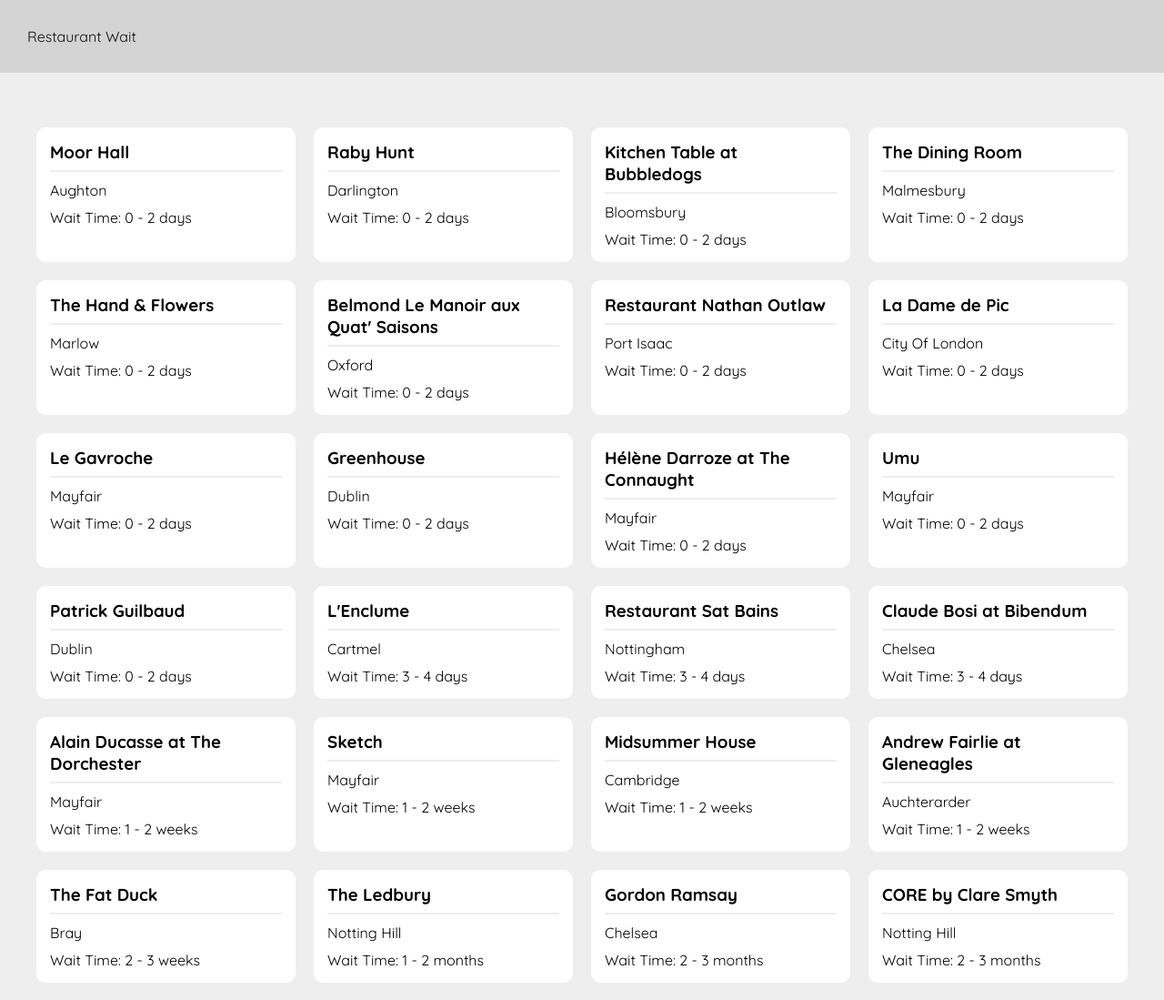
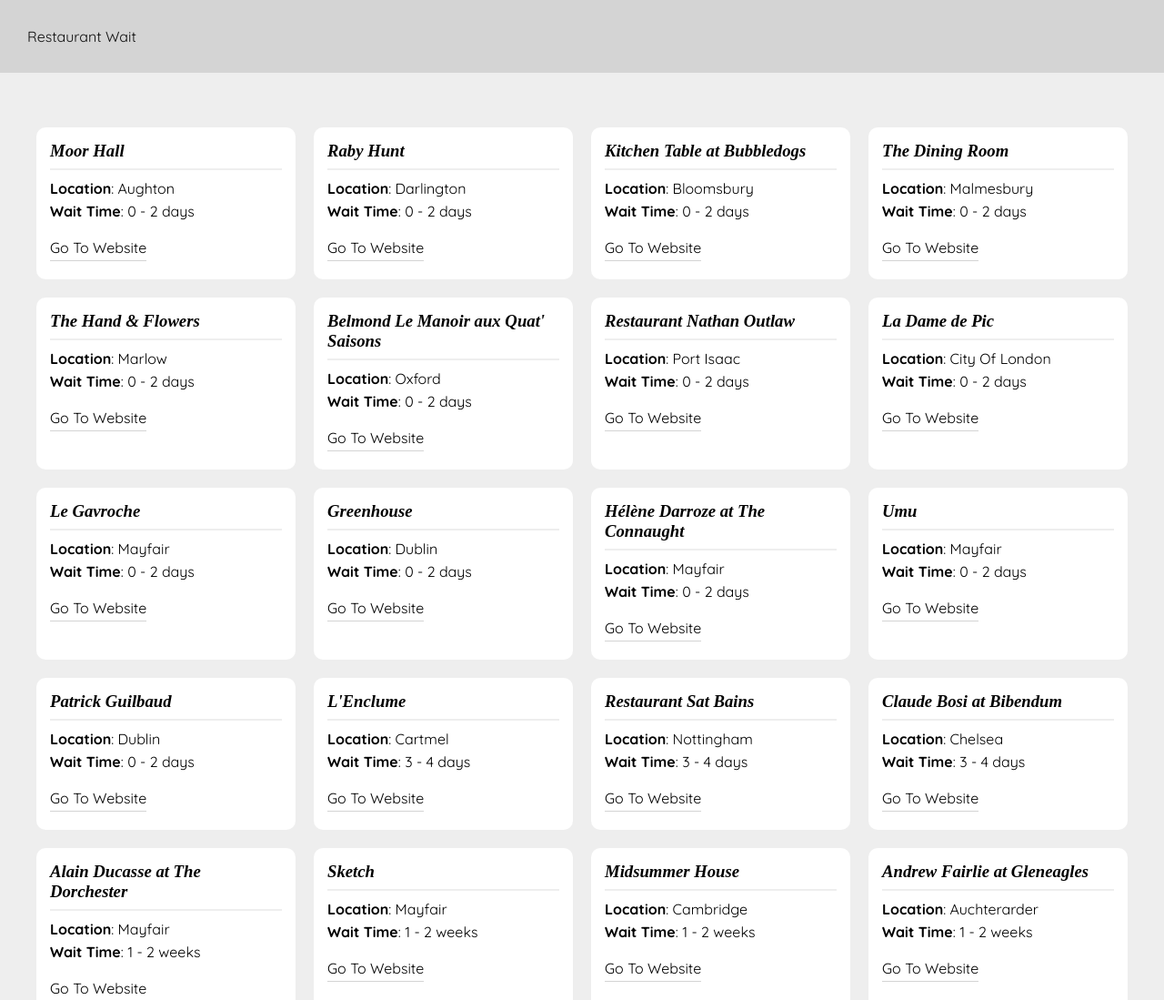
Before and after one commit to tmwlsh/restaurant-waits, a Gatsby site: page / in a window 1280 px wide. Shown: the top 1099 px of the page at 91% size. Built offline with nearby package versions, Linux system fonts and the light colour scheme; Gatsby itself is replaced by a stand-in of ours; a web font is replaced by a local one.

Commit message:
adds website to restaurants

```diff
--- a/src/components/RestaurantList.js
+++ b/src/components/RestaurantList.js
@@ -1,4 +1,5 @@
 import React from "react"
+import { Link } from "gatsby"
 import Data from "../data.json"
 
 const RestaurantList = () => {
@@ -13,8 +14,11 @@
             <li>
               <div className="inner">
                 <h3>{restaurants[entry].name}</h3>
-                <p>{restaurants[entry].location}</p>
-                <p>Wait Time: {restaurants[entry].wait}</p>
+                <p><span>Location</span>: {restaurants[entry].location}</p>
+                <p><span>Wait Time</span>: {restaurants[entry].wait}</p>
+                <a target="_blank" href={restaurants[entry].website}>
+                  <span>Go To Website</span>
+                </a>
               </div>
             </li>
           )
--- a/src/data.json
+++ b/src/data.json
@@ -5,259 +5,296 @@
       "location": "Aughton",
       "stars": 2,
       "waitCat": "0 - 2 days",
-      "wait": "0 - 2 days"
+      "wait": "0 - 2 days",
+      "website": "https://moorhall.com/"
     },
     "Raby Hunt": {
       "name": "Raby Hunt",
       "location": "Darlington",
       "stars": 2,
       "waitCat": "0 - 2 days",
-      "wait": "0 - 2 days"
+      "wait": "0 - 2 days",
+      "website": "https://www.rabyhuntrestaurant.co.uk/"
     },
     "Kitchen Table at Bubbledogs": {
       "name": "Kitchen Table at Bubbledogs",
       "location": "Bloomsbury",
       "stars": 2,
       "waitCat": "0 - 2 days",
-      "wait": "0 - 2 days"
+      "wait": "0 - 2 days",
+      "website": "https://kitchentablelondon.co.uk/"
     },
     "The Dining Room": {
       "name": "The Dining Room",
       "location": "Malmesbury",
       "stars": 2,
       "waitCat": "0 - 2 days",
-      "wait": "0 - 2 days"
+      "wait": "0 - 2 days",
+      "website": "https://www.whatleymanor.com/eat-drink/the-dining-room/"
     },
     "The Hand & Flowers": {
       "name": "The Hand & Flowers",
       "location": "Marlow",
       "stars": 2,
       "waitCat": "0 - 2 days",
-      "wait": "0 - 2 days"
+      "wait": "0 - 2 days",
+      "website": "https://www.thehandandflowers.co.uk/"
     },
     "Belmond Le Manoir aux Quat' Saisons": {
       "name": "Belmond Le Manoir aux Quat' Saisons",
       "location": "Oxford",
       "stars": 2,
       "waitCat": "0 - 2 days",
-      "wait": "0 - 2 days"
+      "wait": "0 - 2 days",
+      "website": "https://www.belmond.com/hotels/europe/uk/oxfordshire/belmond-le-manoir-aux-quat-saisons/dining"
     },
     "Restaurant Nathan Outlaw": {
       "name": "Restaurant Nathan Outlaw",
       "location": "Port Isaac",
       "stars": 2,
       "waitCat": "0 - 2 days",
-      "wait": "0 - 2 days"
+      "wait": "0 - 2 days",
+      "website": "https://nathan-outlaw.com/restaurants/restaurant-nathan-outlaw/"
     },
     "La Dame de Pic": {
       "name": "La Dame de Pic",
       "location": "City Of London",
       "stars": 2,
       "waitCat": "0 - 2 days",
-      "wait": "0 - 2 days"
+      "wait": "0 - 2 days",
+      "website": "ladamedepiclondon.co.uk"
     },
     "Le Gavroche": {
       "name": "Le Gavroche",
       "location": "Mayfair",
       "stars": 2,
       "waitCat": "0 - 2 days",
-      "wait": "0 - 2 days"
+      "wait": "0 - 2 days",
+      "website": "http://www.le-gavroche.co.uk/"
     },
     "Greenhouse": {
       "name": "Greenhouse",
       "location": "Mayfair",
       "stars": 2,
       "waitCat": "0 - 2 days",
-      "wait": "0 - 2 days"
+      "wait": "0 - 2 days",
+      "website": "https://www.greenhouserestaurant.co.uk/"
     },
     "Hélène Darroze at The Connaught": {
       "name": "Hélène Darroze at The Connaught",
       "location": "Mayfair",
       "stars": 2,
       "waitCat": "0 - 2 days",
-      "wait": "0 - 2 days"
+      "wait": "0 - 2 days",
+      "website": "https://www.the-connaught.co.uk/restaurants-bars/helene-darroze-at-the-connaught/"
     },
     "Umu": {
       "name": "Umu",
       "location": "Mayfair",
       "stars": 2,
       "waitCat": "0 - 2 days",
-      "wait": "0 - 2 days"
+      "wait": "0 - 2 days",
+      "website": "umurestaurant.com"
     },
     "Greenhouse": {
       "name": "Greenhouse",
       "location": "Dublin",
       "stars": 2,
       "waitCat": "0 - 2 days",
-      "wait": "0 - 2 days"
+      "wait": "0 - 2 days",
+      "website": "https://www.thegreenhouserestaurant.ie/"
     },
     "Patrick Guilbaud": {
       "name": "Patrick Guilbaud",
       "location": "Dublin",
       "stars": 2,
       "waitCat": "0 - 2 days",
-      "wait": "0 - 2 days"
+      "wait": "0 - 2 days",
+      "website": "https://restaurantpatrickguilbaud.ie/"
     },
     "L'Enclume": {
       "name": "L'Enclume",
       "location": "Cartmel",
       "stars": 2,
       "waitCat": "3 - 4 days",
-      "wait": "3 - 4 days"
+      "wait": "3 - 4 days",
+      "website": "https://www.lenclume.co.uk/"
     },
     "Restaurant Sat Bains": {
       "name": "Restaurant Sat Bains",
       "location": "Nottingham",
       "stars": 2,
       "waitCat": "3 - 4 days",
-      "wait": "3 - 4 days"
+      "wait": "3 - 4 days",
+      "website": "https://www.restaurantsatbains.com/"
     },
     "Claude Bosi at Bibendum": {
       "name": "Claude Bosi at Bibendum",
       "location": "Chelsea",
       "stars": 2,
       "waitCat": "3 - 4 days",
-      "wait": "3 - 4 days"
+      "wait": "3 - 4 days",
+      "website": "https://claudebosi.com/"
     },
     "Alain Ducasse at The Dorchester": {
       "name": "Alain Ducasse at The Dorchester",
       "location": "Mayfair",
       "stars": 3,
       "waitCat": "1 - 2 weeks",
-      "wait": "1 - 2 weeks"
+      "wait": "1 - 2 weeks",
+      "website": "https://www.alainducasse-dorchester.com/"
     },
     "Sketch": {
       "name": "Sketch",
       "location": "Mayfair",
       "stars": 3,
       "waitCat": "1 - 2 weeks",
-      "wait": "1 - 2 weeks"
+      "wait": "1 - 2 weeks",
+      "website": "https://sketch.london/"
     },
     "Midsummer House": {
       "name": "Midsummer House",
       "location": "Cambridge",
       "stars": 2,
       "waitCat": "1 - 2 weeks",
-      "wait": "1 - 2 weeks"
+      "wait": "1 - 2 weeks",
+      "website": "https://midsummerhouse.co.uk/"
     },
     "Andrew Fairlie at Gleneagles": {
       "name": "Andrew Fairlie at Gleneagles",
       "location": "Auchterarder",
       "stars": 2,
       "waitCat": "1 - 2 weeks",
-      "wait": "1 - 2 weeks"
+      "wait": "1 - 2 weeks",
+      "website": "https://www.andrewfairlie.co.uk/"
     },
     "The Fat Duck": {
       "name": "The Fat Duck",
       "location": "Bray",
       "stars": 3,
       "waitCat": "2 - 3 weeks",
-      "wait": "2 - 3 weeks"
+      "wait": "2 - 3 weeks",
+      "website": "https://www.thefatduck.co.uk/"
     },
     "The Ledbury": {
       "name": "The Ledbury",
       "location": "Notting Hill",
       "stars": 2,
       "waitCat": "1 - 2 months",
-      "wait": "1 - 2 months"
+      "wait": "1 - 2 months",
+      "website": "https://www.theledbury.com/"
     },
     "Gordon Ramsay": {
       "name": "Gordon Ramsay",
       "location": "Chelsea",
       "stars": 3,
       "waitCat": "2 - 3 months",
-      "wait": "2 - 3 months"
+      "wait": "2 - 3 months",
+      "website": "https://www.gordonramsayrestaurants.com/restaurant-gordon-ramsay/menus/"
     },
     "CORE by Clare Smyth": {
       "name": "CORE by Clare Smyth",
       "location": "Notting Hill",
       "stars": 2,
       "waitCat": "2 - 3 months",
-      "wait": "2 - 3 months"
+      "wait": "2 - 3 months",
+      "website": "https://www.corebyclaresmyth.com/"
     },
     "Aimsir": {
       "name": "Aimsir",
       "location": "Celbridge",
       "stars": 2,
       "waitCat": "2 - 3 months",
-      "wait": "2 - 3 months"
+      "wait": "2 - 3 months",
+      "website": "https://aimsir.ie/"
     },
     "Le Clos des Sens": {
       "name": "Le Clos des Sens",
       "location": "Chagny, France",
       "stars": 3,
       "waitCat": "2 - 3 months",
-      "wait": "2 - 3 months"
+      "wait": "2 - 3 months",
+      "website": "https://www.closdessens.com/en/"
     },
     "Dinner by Heston Blumenthal at Mandarin Oriental Hyde Park": {
       "name": "Dinner by Heston Blumenthal at Mandarin Oriental Hyde Park",
       "location": "Knightsbridge",
       "stars": 2,
       "waitCat": "3 - 4 months",
-      "wait": "3 - 4 months"
+      "wait": "3 - 4 months",
+      "website": "https://www.mandarinoriental.com/london/hyde-park/fine-dining/restaurants/british-cuisine/dinner-by-heston-blumenthal/menu"
     },
     "De Librije": {
       "name": "De Librije",
       "location": "Zwolle, Netherlands",
       "stars": 3,
       "waitCat": "4 months +",
-      "wait": "over 6 months"
+      "wait": "over 6 months",
+      "website": "https://www.librije.com/"
     },
     "El Celler de Can Roca": {
       "name": "El Celler de Can Roca",
       "location": "Girona, Spain",
       "stars": 3,
       "waitCat": "4 months +",
-      "wait": "4 - 5 months"
+      "wait": "4 - 5 months",
+      "website": "https://cellercanroca.com/"
     },
     "Dinner by Heston Blumenthal": {
       "name": "Dinner by Heston Blumenthal",
       "location": "London",
       "stars": 2,
       "waitCat": "4 months +",
-      "wait": "3 - 4 months"
+      "wait": "3 - 4 months",
+      "website": "https://www.dinnerbyheston.co.uk/"
     },
     "Osteria Francescana": {
       "name": "Osteria Francescana",
       "location": "Modena, Italy",
       "stars": 3,
       "waitCat": "4 months +",
-      "wait": "3 - 4 months"
+      "wait": "3 - 4 months",
+      "website": "https://www.osteriafrancescana.it/"
     },
     "René et Maxime Meilleur": {
       "name": "René et Maxime Meilleur",
       "location": "Saint-Martin-de-Belleville, France",
       "stars": 3,
       "waitCat": "2 - 3 months",
-      "wait": "2 - 3 months"
+      "wait": "2 - 3 months",
+      "website": "la-bouitte.com/en/"
     },
     "La Chèvre d'Or": {
       "name": "La Chèvre d'Or",
       "location": "Èze, France",
       "stars": 2,
       "waitCat": "2 - 3 months",
-      "wait": "2 - 3 months"
+      "wait": "2 - 3 months",
+      "website": "https://moorhall.com/"
     },
     "Hostellerie Jérôme": {
       "name": "Hostellerie Jérôme",
       "location": "La Turbie, France",
       "stars": 2,
       "waitCat": "2 - 3 months",
-      "wait": "2 - 3 months"
+      "wait": "2 - 3 months",
+      "website": "https://www.hostellerie-jerome.com/"
     },
     "Michel Sarran": {
       "name": "Michel Sarran",
       "location": "Toulouse, France",
       "stars": 2,
       "waitCat": "2 - 3 months",
-      "wait": "2 - 3 months"
+      "wait": "2 - 3 months",
+      "website": "michel-sarran.com/fr/"
     },
     "Schwarzwaldstube Baiersbronn": {
       "name": "Schwarzwaldstube Baiersbronn",
       "location": "Tonbach, Germany",
       "stars": 3,
       "waitCat": "2 - 3 months",
-      "wait": "2 - 3 months"
+      "wait": "2 - 3 months",
+      "website": "traube-tonbach.de/en/restaurants-bar/schwarzwaldstube/"
     }
   }
 }
--- a/src/sass/base.scss
+++ b/src/sass/base.scss
@@ -5,6 +5,11 @@
   background-color: $lightGrey;
 }
 
+h1, h2, h3, h4, h5, h6 {
+  font-family: $headFont;
+  font-style: italic;
+}
+
 div.container {
   max-width: 1400px;
   padding: 0 30px;
--- a/src/sass/components/restaurant-list.scss
+++ b/src/sass/components/restaurant-list.scss
@@ -31,9 +31,48 @@
         }
       }
       p {
-        margin: 0 0 10px 0;
+        margin: 0 0 5px 0;
+        span {
+          font-weight: bold;
+        }
         &:last-of-type {
           margin: 0;
+        }
+      }
+      a {
+        text-decoration: none;
+        margin: 20px 0 10px 0;
+        display: inline-block;
+        position: relative;
+        transition: .25s $transition;
+        span {
+          color: #000000;
+          z-index: 2;
+          transition: .25s $transition;
+          position: relative;
+          display: block;
+        }
+        &:before {
+          content: '';
+          width: 100%;
+          height: 1px;
+          background-color: $darkGrey;
+          position: absolute;
+          left: 0;
+          bottom: -5px;
+          transition: .25s $transition;
+          z-index: 1;
+        }
+        @media all and (min-width: 1024px){
+          &:hover {
+            padding: 0 10px;
+            span {
+              color: #ffffff;
+            }
+            &:before {
+              height: 29px;
+            }
+          }
         }
       }
     }
--- a/src/sass/variables.scss
+++ b/src/sass/variables.scss
@@ -1,8 +1,13 @@
 @import url('https://fonts.googleapis.com/css?family=Quicksand:400,700&display=swap');
+@import url('https://fonts.googleapis.com/css?family=Gentium+Book+Basic:400,700&display=swap');
 
-$font: 'Quicksand', sans-serif;
+$font:              'Quicksand', sans-serif;
+$headFont:          'Gentium Book Basic', serif;
 
 // colours
 $white:             #fff;
 $lightGrey:         #eee;
 $darkGrey:          #d4d4d4;
+
+// other variables
+$transition:          cubic-bezier(.85,.24,.17,.77);
```
